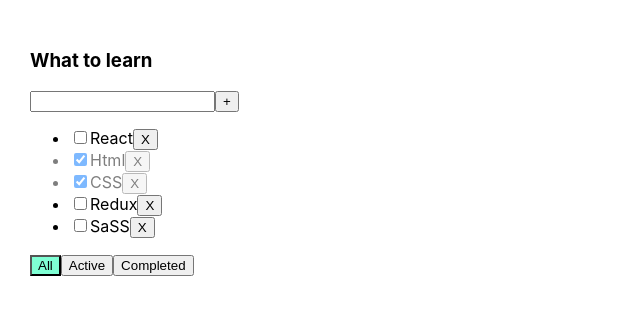
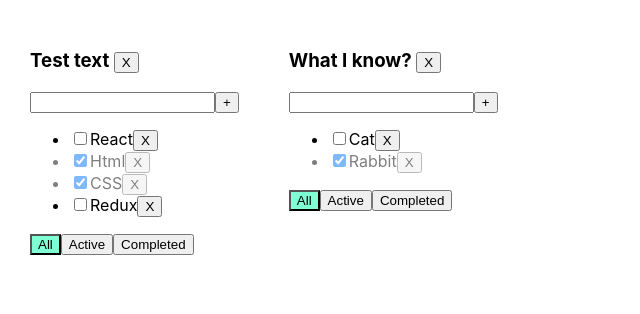
Before and after one commit to Berenas54/ToDoList, a React (Create React App) app: page / in a window 1280 px wide. Shown: the top 314 px of the page, without its empty margins (0-640 px from the left). Built offline with nearby package versions, Linux system fonts and the light colour scheme.

Commit message:
add the ability to add task sheets

```diff
--- a/src/App.tsx
+++ b/src/App.tsx
@@ -10,60 +10,102 @@
 }
 export type FilterValuesType = "all" | "active" | "completed"
 
+type ToDoListType = {
+    id: string,
+    title: string,
+    filter: FilterValuesType
+}
+type TaskStateType = {
+    [key: string]: Array<TaskType>
+}
+
 function App() {
-    const [tasks, setTasks] = useState<Array<TaskType>>([
+
+    const toDoListID1 = v1()
+    const toDoListID2 = v1()
+
+    const [toDoLists, setToDoLists] = useState<Array<ToDoListType>>([
+        {id: toDoListID1, title: 'Test text', filter: 'all'},
+        {id: toDoListID2, title: 'What I know?', filter: 'all'}
+    ])
+
+
+    const [tasks, setTasks] = useState<TaskStateType>({
+        [toDoListID1]: [
             {id: v1(), title: "React", isDone: false},
             {id: v1(), title: "Html", isDone: true},
             {id: v1(), title: "CSS", isDone: true},
             {id: v1(), title: "Redux", isDone: false},
-        {id: v1(), title: "SaSS", isDone: false},
-    ])
-    const [filter, setFilter] = useState<FilterValuesType>("all")
+        ],
+        [toDoListID2]: [
+            {id: v1(), title: "Cat", isDone: false},
+            {id: v1(), title: "Rabbit", isDone: true},
+        ]
+    })
 
-    function removeTask(taskID: string) {
-        const filteredTasks = tasks.filter(task => task.id !== taskID)
-        setTasks(filteredTasks)
+
+    function removeTask(taskID: string, toDoListID: string) {
+        const toDoListTasks = tasks[toDoListID]
+        tasks[toDoListID] = toDoListTasks.filter(task => task.id !== taskID)
+        setTasks({...tasks})
     }
 
-    function addTask(title: string) {
+    function addTask(title: string, toDoListID: string) {
         const newTask: TaskType = {id: v1(), title: title, isDone: false}
-        setTasks([newTask, ...tasks])
+        tasks[toDoListID] = [newTask, ...tasks[toDoListID]]
+        setTasks({...tasks})
     }
 
-    let tasksForToDoList = tasks
-    if (filter === "active") {
-        tasksForToDoList = tasks.filter(task => !task.isDone) //= false
-    }
-    if (filter === "completed") {
-        tasksForToDoList = tasks.filter(task => task.isDone) //=true
+
+    function changeFilter(newFilterValue: FilterValuesType, toDoListID: string) {
+        const toDoList = toDoLists.find(tl => tl.id === toDoListID)
+        if (toDoList) {
+            toDoList.filter = newFilterValue
+            setToDoLists([...toDoLists])
         }
 
-    function changeFilter(newFilterValue: FilterValuesType) {
-        setFilter(newFilterValue)
     }
 
-    function changeTaskStatus(taskID: string, isDone: boolean) {
-        const task = tasks.find(task => task.id === taskID)
-        if(task){
+    function changeTaskStatus(taskID: string, isDone: boolean, toDoListID: string) {
+        const task: TaskType | undefined = tasks[toDoListID].find(task => task.id === taskID)
+        if (task) {
             task.isDone = isDone
-            setTasks([...tasks])
+            setTasks({...tasks})
         }
+    }
+
+    function RemoveToDoList(toDoListID: string) {
+        setToDoLists(toDoLists.filter(tl => tl.id !== toDoListID))
+        delete tasks[toDoListID]
+        setTasks({...tasks})
     }
 
     return (
         <div className="App">
+            {toDoLists.map(tl => {
+                let tasksForToDoList = tasks[tl.id]
+                if (tl.filter === "active") {
+                    tasksForToDoList = tasks[tl.id].filter(task => !task.isDone)
+                }
+                if (tl.filter === "completed") {
+                    tasksForToDoList = tasks[tl.id].filter(task => task.isDone)
+                }
+                return (
                     <TodoList
-                title={"What to learn"}
+                        key={tl.id}
+                        id={tl.id}
+                        title={tl.title}
                         tasks={tasksForToDoList}
-                filter={filter}
+                        filter={tl.filter}
                         addTask={addTask}
                         removeTask={removeTask}
                         changeFilter={changeFilter}
                         changeTaskStatus={changeTaskStatus}
-            />
+                        removeToDoList={RemoveToDoList}
+                    />)
+            })}
         </div>
-
-    );
+    )
 }
 
 export default App;
--- a/src/TodoList.tsx
+++ b/src/TodoList.tsx
@@ -3,60 +3,72 @@
 
 type PropsType = {
     title: string
+    id: string
     tasks: Array<TaskType>
     filter: FilterValuesType
-    addTask: (title: string) => void
-    removeTask: (taskID: string) => void
-    changeFilter: (newFilterValue: FilterValuesType) => void
-    changeTaskStatus: (taskID: string, isDone: boolean) => void
+    addTask: (title: string, toDoListID: string) => void
+    removeTask: (taskID: string, toDoListID: string) => void
+    changeFilter: (newFilterValue: FilterValuesType, toDoListID: string) => void
+    changeTaskStatus: (taskID: string, isDone: boolean, toDoListID: string) => void
+    removeToDoList:(toDoListID: string)=> void
 }
 
 export function TodoList(props: PropsType) {
     const [title, setTitle] = useState<string>(" ")
     const [error, setError] = useState<string | null>(null)
+
+    const tasks = props.tasks.map(task => {
+        const removeTask = () => {
+            props.removeTask(task.id, props.id)
+        }
+
+        const changeTaskStatus = (e: ChangeEvent<HTMLInputElement>) => {
+            props.changeTaskStatus(task.id, e.currentTarget.checked, props.id)
+        }
+
+        return <li className={task.isDone ? "is-done" : ""} key={task.id}>
+            <input onChange={changeTaskStatus} type="checkbox" checked={task.isDone}/>
+            <span>{task.title}</span>
+            <button onClick={removeTask}> X</button>
+        </li>
+    })
+
+
     const addTask = () => {
         const trimmedTitle = title.trim()
         if (trimmedTitle !== "") {
-            props.addTask(trimmedTitle)
+            props.addTask(trimmedTitle, props.id)
 
         } else {
             setError("Title is required!")
         }
         setTitle('')
     }
+
     const onNewTitleChangeHandler = (e: ChangeEvent<HTMLInputElement>) => {
         setError(null)
         setTitle(e.currentTarget.value)
     }
+
     const onKeyPressHandler = (e: KeyboardEvent<HTMLInputElement>) => {
         if (e.key === "Enter") addTask()
     }
-    const onAllClickHandler = () => props.changeFilter("all")
-    const onActiveClickHandler = () => props.changeFilter("active")
-    const onCompletedClickHandler = () => props.changeFilter("completed")
+
+    const onAllClickHandler = () => props.changeFilter("all", props.id)
+    const onActiveClickHandler = () => props.changeFilter("active", props.id)
+    const onCompletedClickHandler = () => props.changeFilter("completed", props.id)
 
 
     return (<div>
-            <h3>{props.title}</h3>
+            <h3>{props.title} <button onClick={()=>props.removeToDoList(props.id)}>X</button></h3>
             <div>
                 <input value={title} className={error ? "error" : ""} onChange={onNewTitleChangeHandler}
                        onKeyPress={onKeyPressHandler}/>
-                <button onClick={addTask}>+</button>
+                 <button onClick={addTask}>+</button>
                 {error && <div className={"error-message"}>{error}</div>}
             </div>
-            <ul> {
-                props.tasks.map(task => {
-                    const onRemoveHandler = () => props.removeTask(task.id)
-                    return <li className={task.isDone ? "is-done" : ""} key={task.id}>
-
-                        <input onChange={(e) => {
-                            props.changeTaskStatus(task.id, e.currentTarget.checked)
-                        }} type="checkbox" checked={task.isDone}/>
-                        <span>{task.title}</span>
-                        <button onClick={onRemoveHandler}> X</button>
-                    </li>
-                })
-            }
+            <ul>
+                {tasks}
             </ul>
             <div>
                 <button className={props.filter === "all" ? "active-filter" : ""} onClick={onAllClickHandler}>All
```
Lines whose indentation alone changed are shown as unchanged.
